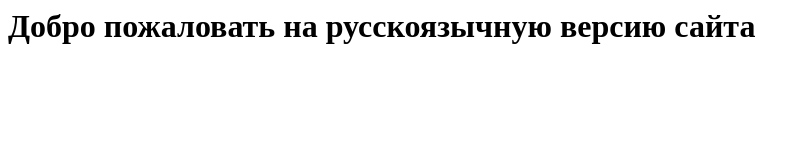
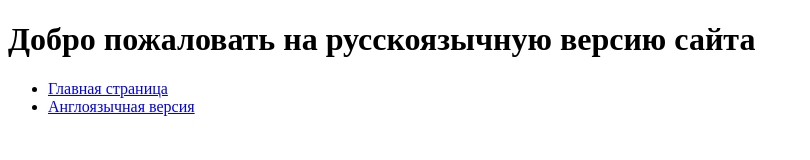
Before and after one commit to ffuchi/rpp_sem7_lab4, a plain HTML site: page ru/index.html in a window 1280 px wide. Shown: the whole page, without its empty margins (0-810 px from the left). Drawn offline with Linux system fonts and the light colour scheme.

Commit message:
Update index.html

```diff
--- a/ru/index.html
+++ b/ru/index.html
@@ -1,8 +1,13 @@
+<!DOCTYPE html>
 <html lang="ru">
 <head>
     <title>Русскоязычная версия сайта</title>
 </head>
 <body>
     <h1>Добро пожаловать на русскоязычную версию сайта</h1>
+    <ul>
+        <li><a href="../index.html">Главная страница</a></li>
+        <li><a href="../en/index.html">Англоязычная версия</a></li>
+    </ul>
 </body>
 </html>
```
